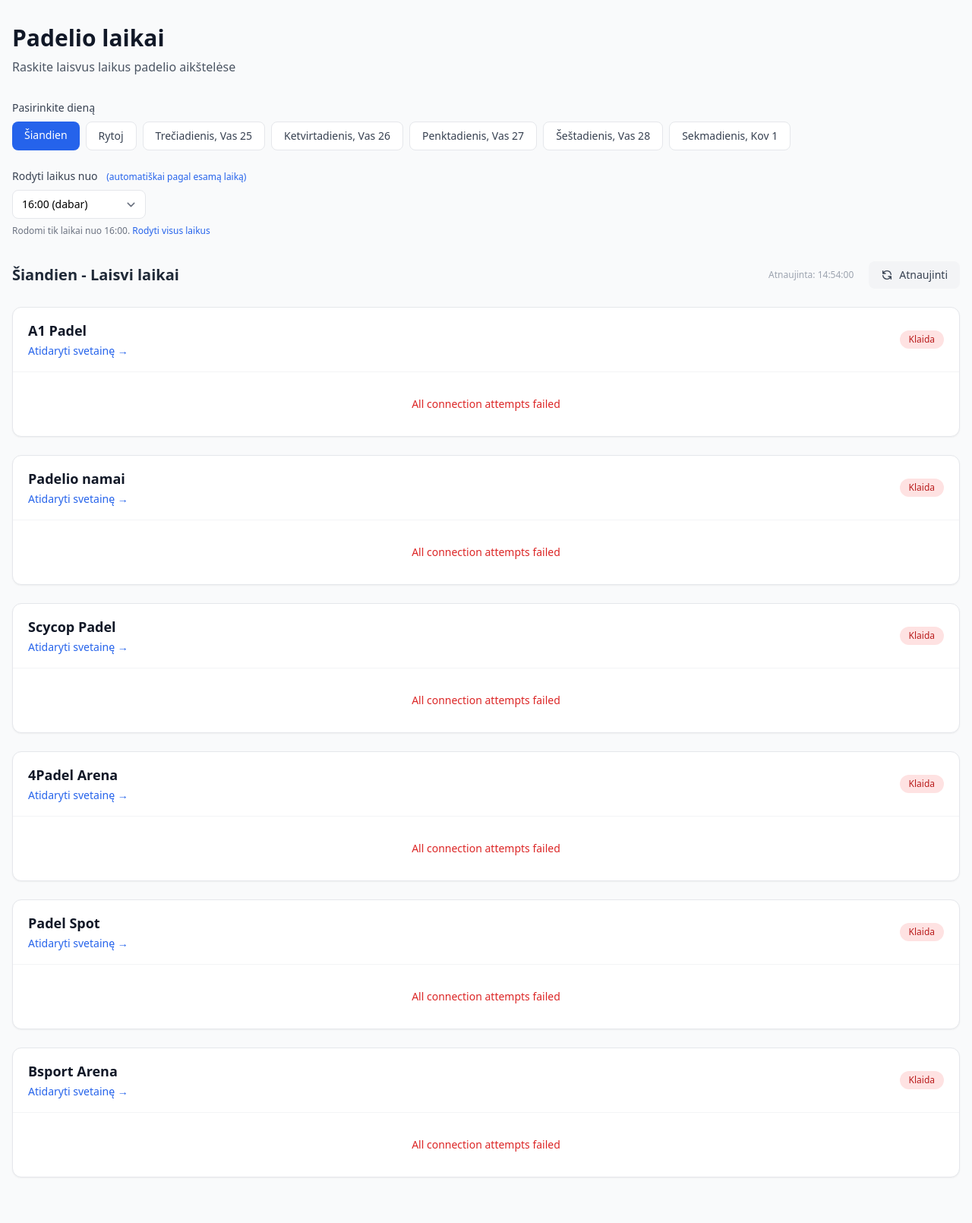
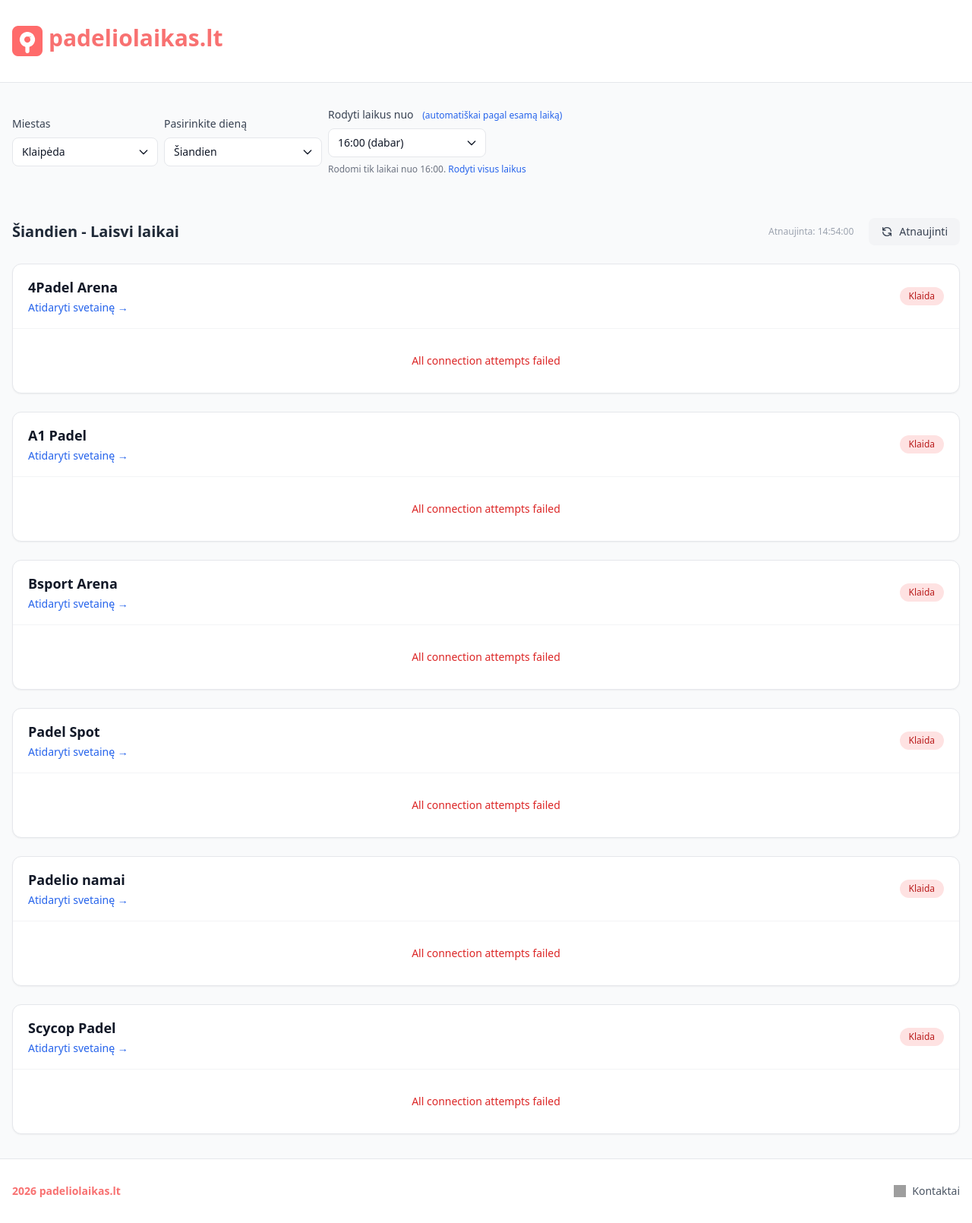
Before and after one commit to Loruz/padel-time-scraper, a FastAPI app: page / in a window 1280 px wide. Shown: the whole page at 76% size. Before the commit the page ends 1550 px from the top, so only its background shows below. Run offline with FastAPI, Linux system fonts and the light colour scheme; some libraries are stand-ins or nearby versions; grey boxes are pictures that could not be loaded.

Commit message:
added cities option dropdown and few design changes

```diff
--- a/main.py
+++ b/main.py
@@ -7,10 +7,14 @@
 from fastapi.templating import Jinja2Templates
 from copy import deepcopy
 
-from scrapers import scraper_registry, CourtAvailability
+from scrapers import scraper_registry, CourtAvailability, CITIES, DEFAULT_CITY
 
 # Lithuania timezone
 LT_TIMEZONE = ZoneInfo("Europe/Vilnius")
+
+# Cities for the city selector (from scrapers – single source of truth)
+CITY_OPTIONS = list(CITIES.items())
+CITY_SLUGS = set(CITIES.keys())
 
 # Rate limiting configuration
 RATE_LIMIT_MAX_REFRESHES = 5  # Max refreshes allowed in the window
@@ -38,7 +42,10 @@
 def get_current_hour_filter() -> str:
     """Get the current hour in Lithuania timezone as a filter string (e.g., '14:00')."""
     now = datetime.now(LT_TIMEZONE)
-    return f"{now.hour:02d}:00"
+    current = f"{now.hour:02d}:00"
+    if current not in TIME_OPTIONS:
+        return TIME_OPTIONS[0]  # e.g. 01:00 -> 06:00
+    return current
 
 
 # Lithuanian day and month names
@@ -115,9 +122,12 @@
 async def home(
     request: Request,
     date_str: str = Query(default=None, alias="date"),
-    time_from: str = Query(default=None, alias="from")
+    time_from: str = Query(default=None, alias="from"),
+    city: str = Query(default=None),
 ):
     ip = get_client_ip(request)
+    # Only one city is scraped at a time; validate against CITY_OPTIONS
+    selected_city = city if city and city in CITY_SLUGS else DEFAULT_CITY
 
     # Parse date or use today (in Lithuania timezone)
     today_lt = datetime.now(LT_TIMEZONE).date()
@@ -141,7 +151,7 @@
     # (allows free navigation when using cached data)
     rate_limited_message = None
     if is_date_change:
-        cache_exists = scraper_registry.has_cache_for_date(target_date)
+        cache_exists = scraper_registry.has_cache_for_date(target_date, city=selected_city)
 
         if not cache_exists:
             status = get_rate_limit_status(ip)
@@ -187,8 +197,8 @@
         effective_time_filter = None
         time_auto_selected = False
 
-    # Scrape all venues for the selected date
-    venues = await scraper_registry.scrape_all(target_date)
+    # Scrape all venues for the selected city and date (one city at a time)
+    venues = await scraper_registry.scrape_all(target_date, city=selected_city)
 
     # Filter by effective time
     venues = filter_by_time(venues, effective_time_filter)
@@ -225,7 +235,9 @@
         "time_auto_selected": time_auto_selected,
         "show_all_times": show_all_times,
         "is_today": is_today,
-        "scraper_names": scraper_registry.get_scraper_names(),
+        "scraper_names": scraper_registry.get_scraper_names(selected_city),
+        "city_options": [{"value": slug, "label": label, "is_selected": slug == selected_city} for slug, label in CITY_OPTIONS],
+        "selected_city": selected_city,
         "rate_limited_message": rate_limited_message,
         "google_analytics_id": os.environ.get("GOOGLE_ANALYTICS_ID", ""),
         "canonical_url": canonical_url,
@@ -336,17 +348,19 @@
 async def api_availability(
     date_str: str = Query(alias="date", default=None),
     time_from: str = Query(alias="from", default=None),
-    venue: str = Query(default=None)
+    venue: str = Query(default=None),
+    city: str = Query(default=None),
 ):
-    """API endpoint for programmatic access."""
+    """API endpoint for programmatic access. Only scrapes venues for the given city (one city at a time)."""
     today_lt = datetime.now(LT_TIMEZONE).date()
     target_date = date.fromisoformat(date_str) if date_str else today_lt
+    selected_city = city if city and city in CITY_SLUGS else DEFAULT_CITY
 
     if venue:
-        result = await scraper_registry.scrape_one(venue, target_date)
+        result = await scraper_registry.scrape_one(venue, target_date, city=selected_city)
         venues = [result] if result else []
     else:
-        venues = await scraper_registry.scrape_all(target_date)
+        venues = await scraper_registry.scrape_all(target_date, city=selected_city)
 
     # Filter by start time if provided
     venues = filter_by_time(venues, time_from)
@@ -354,6 +368,7 @@
     return {
         "date": target_date.isoformat(),
         "time_from": time_from,
+        "city": selected_city,
         "venues": [
             {
                 "name": v.venue_name,
--- a/scrapers/__init__.py
+++ b/scrapers/__init__.py
@@ -1,10 +1,13 @@
-from .base import BaseScraper, TimeSlot, CourtAvailability
+from .base import BaseScraper, TimeSlot, CourtAvailability, CITIES, City, DEFAULT_CITY
 from .registry import ScraperRegistry, scraper_registry
 
 __all__ = [
     "BaseScraper",
     "TimeSlot",
     "CourtAvailability",
+    "CITIES",
+    "City",
+    "DEFAULT_CITY",
     "ScraperRegistry",
     "scraper_registry",
 ]
--- a/scrapers/bsport_scraper.py
+++ b/scrapers/bsport_scraper.py
@@ -1,12 +1,13 @@
 from datetime import date
 import httpx
 
-from .base import BaseScraper, CourtAvailability, TimeSlot
+from .base import BaseScraper, CourtAvailability, TimeSlot, City
 from .registry import scraper_registry
 
 
 @scraper_registry.register
 class BsportScraper(BaseScraper):
+    city = City.KLAIPEDA
     name = "Bsport Arena"
     base_url = "https://savitarna.bsport.lt"
 
--- a/scrapers/fourpadel_scraper.py
+++ b/scrapers/fourpadel_scraper.py
@@ -1,13 +1,14 @@
 from datetime import date
 import httpx
 
-from .base import BaseScraper, CourtAvailability, TimeSlot
+from .base import BaseScraper, CourtAvailability, TimeSlot, City
 from .registry import scraper_registry
 
 
 @scraper_registry.register
 class FourPadelScraper(BaseScraper):
     name = "4Padel Arena"
+    city = City.KLAIPEDA
     base_url = "https://activezone.fun"
     venue_page = "https://4padelarena.lt"
     location_id = 189
--- a/scrapers/padelspot_scraper.py
+++ b/scrapers/padelspot_scraper.py
@@ -1,13 +1,14 @@
 from datetime import date
 import httpx
 
-from .base import BaseScraper, CourtAvailability, TimeSlot
+from .base import BaseScraper, CourtAvailability, TimeSlot, City
 from .registry import scraper_registry
 
 
 @scraper_registry.register
 class PadelSpotScraper  (BaseScraper):
     name = "Padel Spot"
+    city = City.KLAIPEDA
     base_url = "https://activezone.fun"
     venue_page = "https://padelspot.lt/"
     location_id = 83
--- a/templates/index.html
+++ b/templates/index.html
@@ -1,78 +1,208 @@
 {% extends "layout.html" %} {% block content %}
 <div class="container mx-auto px-4 py-8">
-	<!-- Header -->
-	<div class="mb-8">
-		<h1 class="text-3xl font-bold text-gray-900 mb-2">Padelio laikai</h1>
-		<p class="text-gray-600">Raskite laisvus laikus padelio aikštelėse</p>
+	<div class="flex items-center gap-2 flex-wrap mb-8">
+		<div class="mb-6">
+			<label class="block text-sm font-medium text-gray-700 mb-2"
+				>Miestas</label
+			>
+			<button
+				id="dropdownCityButton"
+				data-dropdown-toggle="dropdownCity"
+				class="inline-flex items-center justify-between w-48 px-3 py-2 text-sm font-medium text-gray-900 bg-white border border-gray-200 rounded-lg hover:bg-gray-100 focus:ring-4 focus:ring-gray-100 focus:outline-none"
+				type="button"
+			>
+				{% for opt in city_options %}{% if opt.is_selected %}{{
+				opt.label }}{% endif %}{% endfor %}
+				<svg
+					class="w-4 h-4 ml-2 -mr-0.5"
+					aria-hidden="true"
+					xmlns="http://www.w3.org/2000/svg"
+					fill="none"
+					viewBox="0 0 24 24"
+					stroke="currentColor"
+				>
+					<path
+						stroke-linecap="round"
+						stroke-linejoin="round"
+						stroke-width="2"
+						d="m19 9-7 7-7-7"
+					/>
+				</svg>
+			</button>
+			<div
+				id="dropdownCity"
+				class="z-30 hidden bg-white divide-y divide-gray-100 rounded-lg shadow-lg w-48 border border-gray-200"
+			>
+				<ul
+					class="py-2 text-sm text-gray-700"
+					aria-labelledby="dropdownCityButton"
+				>
+					{% for opt in city_options %}
+					<li>
+						<a
+							href="?date={{ selected_date.isoformat() }}&city={{ opt.value }}{% if selected_time and not show_all_times %}&from={{ selected_time }}{% endif %}"
+							class="block px-4 py-2 hover:bg-gray-100 {% if opt.is_selected %}bg-blue-50 text-blue-700 font-medium{% endif %}"
+							>{{ opt.label }}</a
+						>
+					</li>
+					{% endfor %}
+				</ul>
+			</div>
 		</div>
 
-	<!-- Date Selector -->
 		<div class="mb-6">
-		<label class="block text-sm font-medium text-gray-700 mb-2">Pasirinkite dieną</label>
-		<div class="flex flex-wrap gap-2">
+			<label class="block text-sm font-medium text-gray-700 mb-2"
+				>Pasirinkite dieną</label
+			>
+			<button
+				id="dropdownDateButton"
+				data-dropdown-toggle="dropdownDate"
+				class="inline-flex items-center justify-between w-52 px-3 py-2 text-sm font-medium text-gray-900 bg-white border border-gray-200 rounded-lg hover:bg-gray-100 focus:ring-4 focus:ring-gray-100 focus:outline-none"
+				type="button"
+			>
+				{{ selected_date_label }}
+				<svg
+					class="w-4 h-4 ml-2 -mr-0.5"
+					aria-hidden="true"
+					xmlns="http://www.w3.org/2000/svg"
+					fill="none"
+					viewBox="0 0 24 24"
+					stroke="currentColor"
+				>
+					<path
+						stroke-linecap="round"
+						stroke-linejoin="round"
+						stroke-width="2"
+						d="m19 9-7 7-7-7"
+					/>
+				</svg>
+			</button>
+			<div
+				id="dropdownDate"
+				class="z-30 hidden bg-white divide-y divide-gray-100 rounded-lg shadow-lg w-52 border border-gray-200"
+			>
+				<ul
+					class="py-2 text-sm text-gray-700"
+					aria-labelledby="dropdownDateButton"
+				>
 					{% for opt in date_options %}
+					<li>
 						<a
-				href="?date={{ opt.date.isoformat() }}"
-				class="px-4 py-2 rounded-lg text-sm font-medium transition-colors {% if opt.is_selected %} bg-blue-600 text-white {% else %} bg-white text-gray-700 hover:bg-gray-100 border border-gray-200 {% endif %}"
+							href="?date={{ opt.date.isoformat() }}{% if selected_city %}&city={{ selected_city }}{% endif %}{% if selected_time and not show_all_times %}&from={{ selected_time }}{% endif %}"
+							class="block px-4 py-2 hover:bg-gray-100 {% if opt.is_selected %}bg-blue-50 text-blue-700 font-medium{% endif %}"
+							>{{ opt.label }}</a
 						>
-				{{ opt.label }}
-			</a>
+					</li>
 					{% endfor %}
+				</ul>
 			</div>
 			{% if rate_limited_message %}
-		<div class="mt-3 px-4 py-2 bg-orange-100 border border-orange-300 text-orange-700 rounded-lg text-sm">
+			<div
+				class="mt-3 px-4 py-2 bg-orange-100 border border-orange-300 text-orange-700 rounded-lg text-sm"
+			>
 				{{ rate_limited_message }}
 			</div>
 			{% endif %}
 		</div>
 
-	<!-- Time Filter -->
-	<div class="mb-8">
+		<div class="mb-6">
 			<label class="block text-sm font-medium text-gray-700 mb-2">
-			Rodyti laikus nuo
-			{% if time_auto_selected %}
-			<span class="ml-2 text-xs font-normal text-blue-600">(automatiškai pagal esamą laiką)</span>
+				Rodyti laikus nuo {% if time_auto_selected %}
+				<span class="ml-2 text-xs font-normal text-blue-600"
+					>(automatiškai pagal esamą laiką)</span
+				>
 				{% endif %}
 			</label>
-		<div class="flex items-center gap-3">
-			<select
-				id="time-filter"
-				onchange="applyTimeFilter(this.value)"
-				class="block w-44 px-3 py-2 bg-white border border-gray-200 rounded-lg text-sm focus:outline-none focus:ring-2 focus:ring-blue-500 focus:border-blue-500"
+			<div class="flex items-center gap-3 flex-wrap">
+				<button
+					id="dropdownTimeButton"
+					data-dropdown-toggle="dropdownTime"
+					class="inline-flex items-center justify-between w-52 px-3 py-2 text-sm font-medium text-gray-900 bg-white border border-gray-200 rounded-lg hover:bg-gray-100 focus:ring-4 focus:ring-gray-100 focus:outline-none"
+					type="button"
 				>
-				<option value="all" {% if show_all_times %}selected{% endif %}>Visi laikai (visa diena)</option>
+					{% if show_all_times %}Visi laikai (visa diena){% else %}{{
+					selected_time }}{% if time_auto_selected %} (dabar){% endif
+					%}{% endif %}
+					<svg
+						class="w-4 h-4 ml-2 -mr-0.5"
+						aria-hidden="true"
+						xmlns="http://www.w3.org/2000/svg"
+						fill="none"
+						viewBox="0 0 24 24"
+						stroke="currentColor"
+					>
+						<path
+							stroke-linecap="round"
+							stroke-linejoin="round"
+							stroke-width="2"
+							d="m19 9-7 7-7-7"
+						/>
+					</svg>
+				</button>
+				<div
+					id="dropdownTime"
+					class="z-30 hidden bg-white divide-y divide-gray-100 rounded-lg shadow-lg w-52 border border-gray-200 max-h-60 overflow-y-auto"
+				>
+					<ul
+						class="py-2 text-sm text-gray-700"
+						aria-labelledby="dropdownTimeButton"
+					>
+						<li>
+							<a
+								href="?date={{ selected_date.isoformat() }}{% if selected_city %}&city={{ selected_city }}{% endif %}&from=all"
+								class="block px-4 py-2 hover:bg-gray-100 {% if show_all_times %}bg-blue-50 text-blue-700 font-medium{% endif %}"
+								>Visi laikai (visa diena)</a
+							>
+						</li>
 						{% for time in time_options %}
-				<option value="{{ time }}" {% if selected_time == time and not show_all_times %}selected{% endif %}>
-					{{ time }}{% if time_auto_selected and selected_time == time %} (dabar){% endif %}
-				</option>
+						<li>
+							<a
+								href="?date={{ selected_date.isoformat() }}{% if selected_city %}&city={{ selected_city }}{% endif %}&from={{ time }}"
+								class="block px-4 py-2 hover:bg-gray-100 {% if selected_time == time and not show_all_times %}bg-blue-50 text-blue-700 font-medium{% endif %}"
+								>{{ time }}{% if time_auto_selected and
+								selected_time == time %} (dabar){% endif %}</a
+							>
+						</li>
 						{% endfor %}
-			</select>
+					</ul>
+				</div>
 				{% if selected_time and not time_auto_selected %}
 				<a
-				href="?date={{ selected_date.isoformat() }}"
+					href="?date={{ selected_date.isoformat() }}{% if selected_city %}&city={{ selected_city }}{% endif %}"
 					class="text-sm text-blue-600 hover:underline"
+					>Atstatyti</a
 				>
-				Atstatyti
-			</a>
 				{% endif %}
 			</div>
 			{% if is_today and not show_all_times %}
 			<p class="mt-2 text-xs text-gray-500">
 				Rodomi tik laikai nuo {{ selected_time }}.
-			<a href="?date={{ selected_date.isoformat() }}&from=all" class="text-blue-600 hover:underline">Rodyti visus laikus</a>
+				<a
+					href="?date={{ selected_date.isoformat() }}&from=all{% if selected_city %}&city={{ selected_city }}{% endif %}"
+					class="text-blue-600 hover:underline"
+					>Rodyti visus laikus</a
+				>
 			</p>
 			{% endif %}
 		</div>
+	</div>
 
-	<!-- Refresh Button -->
-	<div class="mb-6 flex justify-between items-start sm:items-center flex-col sm:flex-row gap-2">
-		<h2 class="text-lg sm:text-xl font-semibold text-gray-800 ">
+	<div
+		class="mb-6 flex justify-between items-start sm:items-center flex-col sm:flex-row gap-2"
+	>
+		<h2 class="text-lg sm:text-xl font-semibold text-gray-800">
 			{{ selected_date_label }} - Laisvi laikai
 		</h2>
-		<div class="flex items-center justify-between sm:justify-between gap-3 w-full sm:w-auto">
+		<div
+			class="flex items-center justify-between sm:justify-between gap-3 w-full sm:w-auto"
+		>
+			{% if venues %}
 			<span class="text-xs text-gray-400">
 				Atnaujinta: {{ venues[0].scraped_at.strftime("%H:%M:%S") }}
 			</span>
+			{% else %}
+			<span class="text-xs text-gray-400"></span>
+			{% endif %}
 			<div class="flex items-center gap-2">
 				<span id="refresh-status" class="text-xs text-gray-500"></span>
 				<button
@@ -87,8 +217,19 @@
 						fill="none"
 						viewBox="0 0 24 24"
 					>
-						<circle class="opacity-25" cx="12" cy="12" r="10" stroke="currentColor" stroke-width="4"></circle>
-						<path class="opacity-75" fill="currentColor" d="M4 12a8 8 0 018-8V0C5.373 0 0 5.373 0 12h4zm2 5.291A7.962 7.962 0 014 12H0c0 3.042 1.135 5.824 3 7.938l3-2.647z"></path>
+						<circle
+							class="opacity-25"
+							cx="12"
+							cy="12"
+							r="10"
+							stroke="currentColor"
+							stroke-width="4"
+						></circle>
+						<path
+							class="opacity-75"
+							fill="currentColor"
+							d="M4 12a8 8 0 018-8V0C5.373 0 0 5.373 0 12h4zm2 5.291A7.962 7.962 0 014 12H0c0 3.042 1.135 5.824 3 7.938l3-2.647z"
+						></path>
 					</svg>
 					<!-- Refresh icon (shown by default) -->
 					<svg
@@ -111,31 +252,48 @@
 		</div>
 	</div>
 
-	<!-- Venues Tables Container -->
 	<div id="tables-container" class="relative">
-		<!-- Table Loading Overlay -->
-		<div id="table-loading" class="absolute inset-0 bg-white/80 backdrop-blur-sm z-20 hidden items-center justify-center rounded-xl min-h-[200px]">
+		<div
+			id="table-loading"
+			class="absolute inset-0 bg-white/80 backdrop-blur-sm z-20 hidden items-center justify-center rounded-xl min-h-[200px]"
+		>
 			<div class="flex flex-col items-center gap-3">
-				<svg class="loader-spinner w-10 h-10 text-blue-600" xmlns="http://www.w3.org/2000/svg" fill="none" viewBox="0 0 24 24">
-					<circle class="opacity-25" cx="12" cy="12" r="10" stroke="currentColor" stroke-width="4"></circle>
-					<path class="opacity-75" fill="currentColor" d="M4 12a8 8 0 018-8V0C5.373 0 0 5.373 0 12h4zm2 5.291A7.962 7.962 0 014 12H0c0 3.042 1.135 5.824 3 7.938l3-2.647z"></path>
+				<svg
+					class="loader-spinner w-10 h-10 text-blue-600"
+					xmlns="http://www.w3.org/2000/svg"
+					fill="none"
+					viewBox="0 0 24 24"
+				>
+					<circle
+						class="opacity-25"
+						cx="12"
+						cy="12"
+						r="10"
+						stroke="currentColor"
+						stroke-width="4"
+					></circle>
+					<path
+						class="opacity-75"
+						fill="currentColor"
+						d="M4 12a8 8 0 018-8V0C5.373 0 0 5.373 0 12h4zm2 5.291A7.962 7.962 0 014 12H0c0 3.042 1.135 5.824 3 7.938l3-2.647z"
+					></path>
 				</svg>
-				<span class="text-gray-600 font-medium text-sm">Kraunama...</span>
+				<span class="text-gray-600 font-medium text-sm"
+					>Kraunama...</span
+				>
 			</div>
 		</div>
 
-		<!-- Tables Content -->
 		<div class="space-y-6">
-			{% for table_data in venue_tables %}
-				{% set venue = table_data.venue %}
-				{% set courts = table_data.courts %}
-				{% set availability = table_data.availability %}
-				{% set slot_prices = table_data.get('slot_prices', {}) %}
-				{% include "partials/_venue_table.html" %}
-			{% endfor %}
-
-			{% if not venue_tables %}
-			<div class="bg-white rounded-xl shadow-sm border border-gray-200 p-12 text-center">
+			{% for table_data in venue_tables %} {% set venue = table_data.venue
+			%} {% set courts = table_data.courts %} {% set availability =
+			table_data.availability %} {% set slot_prices =
+			table_data.get('slot_prices', {}) %} {% include
+			"partials/_venue_table.html" %} {% endfor %} {% if not venue_tables
+			%}
+			<div
+				class="bg-white rounded-xl shadow-sm border border-gray-200 p-12 text-center"
+			>
 				<p class="text-gray-500">Nėra užregistruotų aikštelių.</p>
 			</div>
 			{% endif %}
@@ -149,7 +307,7 @@
 		allowed: true,
 		remaining: 3,
 		cooldownSeconds: 0,
-		maxRefreshes: 3
+		maxRefreshes: 3,
 	};
 	let cooldownInterval = null;
 
@@ -190,7 +348,12 @@
 		const btnText = document.getElementById('refresh-btn-text');
 		const statusSpan = document.getElementById('refresh-status');
 
-		if (btn.disabled && document.getElementById('refresh-loading').classList.contains('hidden') === false) {
+		if (
+			btn.disabled &&
+			document
+				.getElementById('refresh-loading')
+				.classList.contains('hidden') === false
+		) {
 			return;
 		}
 
@@ -204,7 +367,8 @@
 			btnText.textContent = 'Atnaujinti';
 			if (rateLimitState.remaining < rateLimitState.maxRefreshes) {
 				statusSpan.textContent = `(liko ${rateLimitState.remaining})`;
-				statusSpan.className = rateLimitState.remaining <= 1
+				statusSpan.className =
+					rateLimitState.remaining <= 1
 						? 'text-xs text-orange-600'
 						: 'text-xs text-gray-500';
 			} else {
@@ -241,7 +405,7 @@
 				allowed: data.allowed,
 				remaining: data.remaining,
 				cooldownSeconds: data.cooldown_seconds,
-				maxRefreshes: data.max_refreshes
+				maxRefreshes: data.max_refreshes,
 			};
 
 			if (!data.allowed && data.cooldown_seconds > 0) {
@@ -271,7 +435,7 @@
 					allowed: false,
 					remaining: 0,
 					cooldownSeconds: data.cooldown_seconds,
-					maxRefreshes: data.max_refreshes
+					maxRefreshes: data.max_refreshes,
 				};
 				startCooldown(data.cooldown_seconds);
 				return;
@@ -297,10 +461,18 @@
 		window.location.href = url.toString();
 	}
 
+	function applyCityFilter(city) {
+		if (!city) return;
+		showTableLoading();
+		const url = new URL(window.location.href);
+		url.searchParams.set('city', city);
+		window.location.href = url.toString();
+	}
+
 	document.addEventListener('DOMContentLoaded', () => {
 		fetchRateLimitStatus();
 
-		document.querySelectorAll('a[href^="?"]').forEach(link => {
+		document.querySelectorAll('a[href^="?"]').forEach((link) => {
 			link.addEventListener('click', (e) => {
 				// Don't show loader for external links
 				if (!link.getAttribute('target')) {
--- a/templates/layout.html
+++ b/templates/layout.html
@@ -1,4 +1,4 @@
-<!DOCTYPE html>
+<!doctype html>
 <html lang="lt">
 	<head>
 		<meta charset="UTF-8" />
@@ -68,10 +68,45 @@
 		</style>
 	</head>
 	<body>
+		<header class="w-full py-8 border-b border-gray-200">
+			<div class="container px-4 mx-auto">
+				<div class="flex items-center gap-2">
+					<img
+						src="/static/favicon.ico"
+						alt="Padelio laikai"
+						class="w-10 h-10"
+					/>
+					<h1 class="text-3xl font-bold text-red-400 mb-2">
+						padeliolaikas.lt
+					</h1>
+				</div>
+			</div>
+		</header>
 		<main class="min-h-screen bg-gray-50">
 			{% block content %} {% endblock %}
 		</main>
-
+		<footer class="w-full py-8 border-t border-gray-200">
+			<div
+				class="container px-4 mx-auto flex items-center justify-between"
+			>
+				<p class="text-sm font-bold text-red-400">
+					2026 padeliolaikas.lt
+				</p>
+				<a
+					href="https://www.linkedin.com/in/vytautas-preik%C5%A1aitis-583b01122/"
+					target="_blank"
+					rel="noopener"
+					class="text-sm text-gray-600 hover:text-gray-900 flex items-center gap-2"
+				>
+					<img
+						src="https://upload.wikimedia.org/wikipedia/commons/8/81/LinkedIn_icon.svg"
+						alt="LinkedIn"
+						class="w-4 h-4"
+					/>
+					Kontaktai</a
+				>
+			</div>
+		</footer>
 		{% if google_analytics_id and google_analytics_id|length > 0 %}
 		<!-- Cookie consent banner (GDPR-friendly); only when GA is configured -->
 		<div
```
Also changed, not shown: scrapers/base.py (+21 -0 lines), scrapers/registry.py (+48 -33 lines), README.md. Lines whose indentation alone changed are shown as unchanged.
